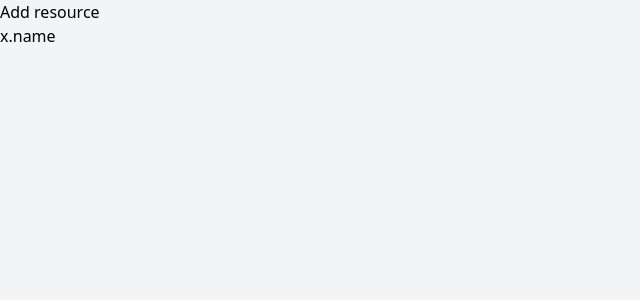
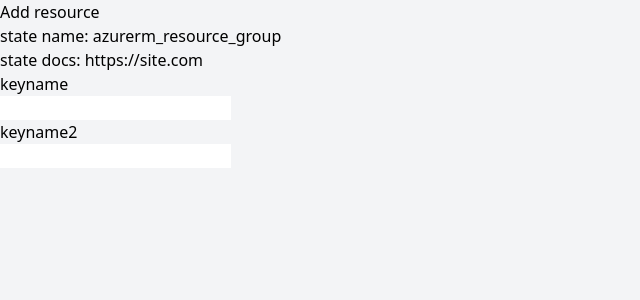
Before and after one commit to Bailey-1/FYP-TerraFormer, a React (Create React App) app in the folder client/: page / in a window 1280 px wide. Both pictures are taken after a click on the button "Add resource". Shown: the top 300 px of the page, without its empty margins (0-640 px from the left). Built offline with nearby package versions, Linux system fonts and the light colour scheme.

Commit message:
continued

```diff
--- a/client/src/App.tsx
+++ b/client/src/App.tsx
@@ -3,6 +3,7 @@ import { useDispatch, useSelector } from 'react-redux';
 import { addResource } from './features/ResourceSlice';
 import { RootState } from './store/store';
 import { azurerm_resource_group } from './resources/test';
+import TestComponent from './resources/TestComponent';
 
 function App() {
     // return <Navbar />;
@@ -18,13 +19,13 @@ function App() {
                 onClick={() =>
                     dispatch(
                         addResource({
-                            name: 'azurerm_resource_group',
+                            id: resource.length,
+                            type: 'azurerm_resource_group',
                             keys: {
                                 a: 1,
                                 b: '2',
                                 c: true,
                             },
-                            valid: true,
                         }),
                     )
                 }
@@ -35,8 +36,8 @@ function App() {
             {/*<TestComponent resource={resources['azurerm_container_registry']} />*/}
 
             {resource.map((x, i) => (
-                // <TestComponent resource={x} key={i} />
-                <p key={i}>x.name</p>
+                <TestComponent resourceDetails={x} key={i} />
+                // <p key={i}>x.name</p>
             ))}
         </div>
     );
--- a/client/src/features/ResourceSlice.ts
+++ b/client/src/features/ResourceSlice.ts
@@ -17,6 +17,14 @@ export const resourceSlice = createSlice({
         addResource: (state, action: PayloadAction<any>) => {
             state.resources.push(action.payload);
         },
+        updateResourceKey: (
+            state,
+            action: PayloadAction<{ id: number; key: string; value: string }>,
+        ) => {
+            state.resources.find((x) => x.id === action.payload.id).keys[
+                action.payload.key
+            ] = action.payload.value;
+        },
         // decrement: (state) => {
         //     state.value -= 1;
         // },
@@ -27,7 +35,7 @@ export const resourceSlice = createSlice({
     },
 });
 
-export const { addResource } = resourceSlice.actions;
+export const { addResource, updateResourceKey } = resourceSlice.actions;
 
 // Other code such as selectors can use the imported `RootState` type
 // export const selectCount = (state: RootState) => state.counter.value;
--- a/client/src/resources/TestComponent.tsx
+++ b/client/src/resources/TestComponent.tsx
@@ -1,27 +1,30 @@
 // Resource test
 
-import { useState } from 'react';
+import { useDispatch, useSelector } from 'react-redux';
+import { RootState } from '../store/store';
+import { updateResourceKey } from '../features/ResourceSlice';
 
 const InputComponent = ({
     resource,
     onChange,
+    value,
 }: {
-    resource: { keyname: string; value: string };
-    onChange: (keyname: string, value: string) => void;
+    resource: { name: string; value: string };
+    onChange: (value: string) => void;
+    value: string;
 }) => {
     return (
         <div>
-            <p>{resource.keyname}</p>
+            <p>{resource.name}</p>
             <input
-                value={resource.value}
-                onChange={(event) =>
-                    onChange(resource.keyname, event.target.value)
-                }
+                value={value}
+                onChange={(event) => onChange(event.target.value)}
             />
         </div>
     );
 };
 
+// Shared lookup objects for each type of resource - includes validation requirements and info
 export const resources = {
     azurerm_resource_group: {
         name: 'azurerm_resource_group',
@@ -33,6 +36,7 @@ export const resources = {
             {
                 name: 'keyname',
                 type: 'string',
+                value: '',
                 validation: (value: string): boolean => {
                     return value.includes('a');
                 },
@@ -40,6 +44,7 @@ export const resources = {
             {
                 name: 'keyname2',
                 type: 'string',
+                value: '',
                 validation: (value: string): boolean => {
                     return value.includes('b');
                 },
@@ -56,6 +61,7 @@ export const resources = {
             {
                 name: 'resource group',
                 type: 'dropdown',
+                value: '',
                 validation: (value: string): boolean => {
                     return value.includes('a');
                 },
@@ -63,6 +69,7 @@ export const resources = {
             {
                 name: 'keyname2',
                 type: 'string',
+                value: '',
                 validation: (value: string): boolean => {
                     return value.includes('b');
                 },
@@ -72,44 +79,40 @@ export const resources = {
 };
 
 const TestComponent = ({
-    resource,
+    resourceDetails,
 }: {
-    resource: {
-        name: string;
-        docs: string;
-        validation: (value: string) => boolean;
-        keys: {
-            name: string;
-            type: string;
-            validation: (value: string) => boolean;
-        }[];
+    resourceDetails: {
+        id: number;
+        type: string;
+        keys: { [key: string]: string };
     };
 }) => {
-    const [values, setValues] = useState(
-        resource.keys.map((x) => {
-            return {
-                keyname: x.name,
-                value: '',
-                valid: false,
-            };
-        }),
+    const resource = resources[resourceDetails.type as keyof typeof resources];
+
+    const dispatch = useDispatch();
+
+    const resourcesArray = useSelector(
+        (state: RootState) => state.resources.resources,
     );
 
-    const updateKey = (keyname: string, newVal: string) => {
-        setValues((prevState) => {
-            return values.map((x) =>
-                x.keyname === keyname
-                    ? {
-                          ...x,
-                          value: newVal,
-                          valid:
-                              resource.keys
-                                  .find((a) => a.name === keyname)
-                                  ?.validation(newVal) || false,
-                      }
-                    : x,
-            );
-        });
+    // const [values, setValues] = useState(
+    //     resource.keys.map((x) => {
+    //         return {
+    //             keyname: x.name,
+    //             value: '',
+    //             valid: false,
+    //         };
+    //     }),
+    // );
+
+    const updateKey = (name: string, value: string) => {
+        dispatch(
+            updateResourceKey({
+                id: resourceDetails.id,
+                key: name,
+                value,
+            }),
+        );
     };
 
     return (
@@ -117,11 +120,17 @@ const TestComponent = ({
             <h1>{'state name: ' + resource.name}</h1>
             <p>{'state docs: ' + resource.docs}</p>
             <div>
-                {values.map((x) => (
-                    <InputComponent resource={x} onChange={updateKey} />
+                {resource.keys.map((x) => (
+                    <InputComponent
+                        resource={x}
+                        value={resourceDetails.keys[x.name]}
+                        onChange={(value) => {
+                            updateKey(x.name, value);
+                        }}
+                    />
                 ))}
             </div>
-            <div>{JSON.stringify(values)}</div>
+            {/*<div>{JSON.stringify(values)}</div>*/}
         </>
     );
 };
```
